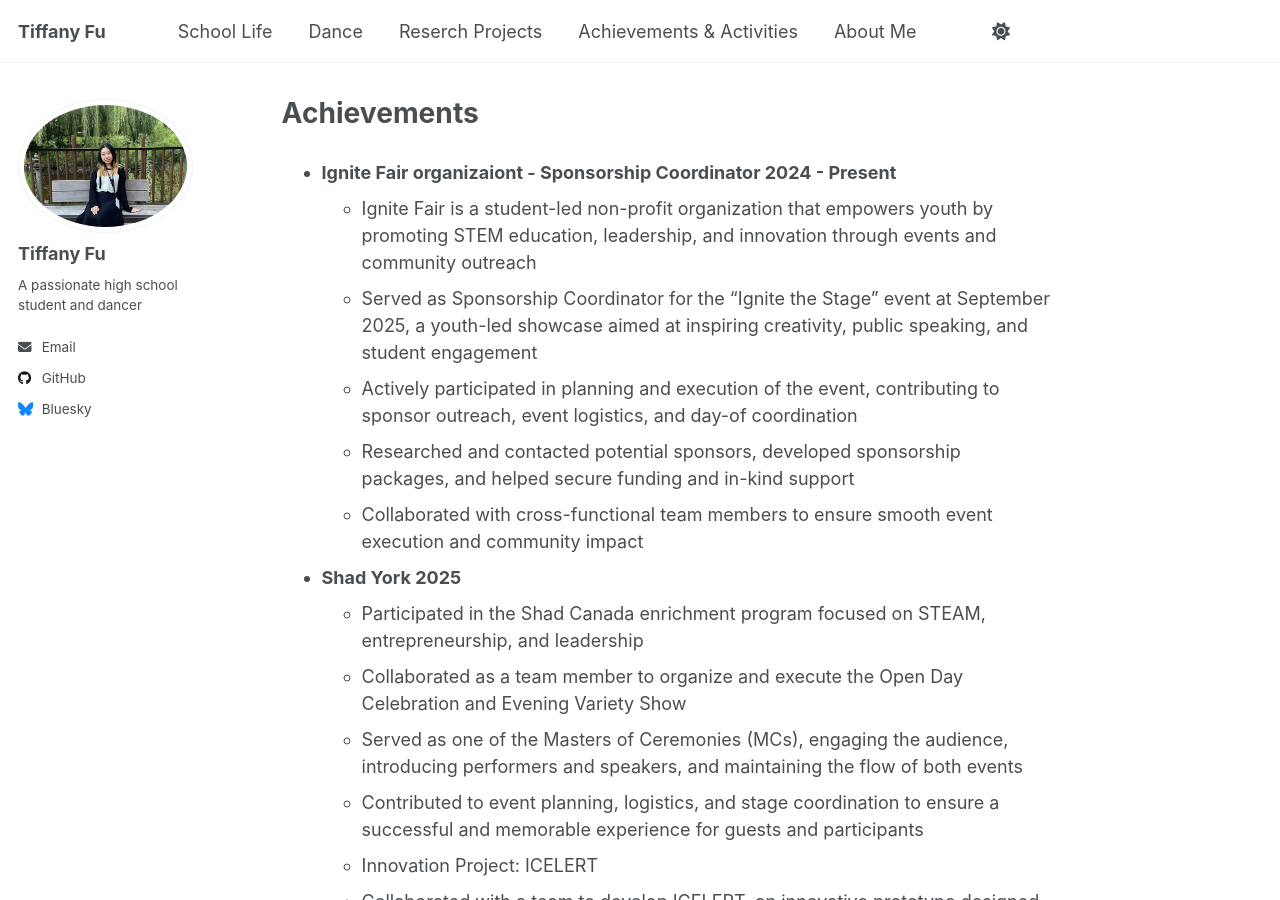
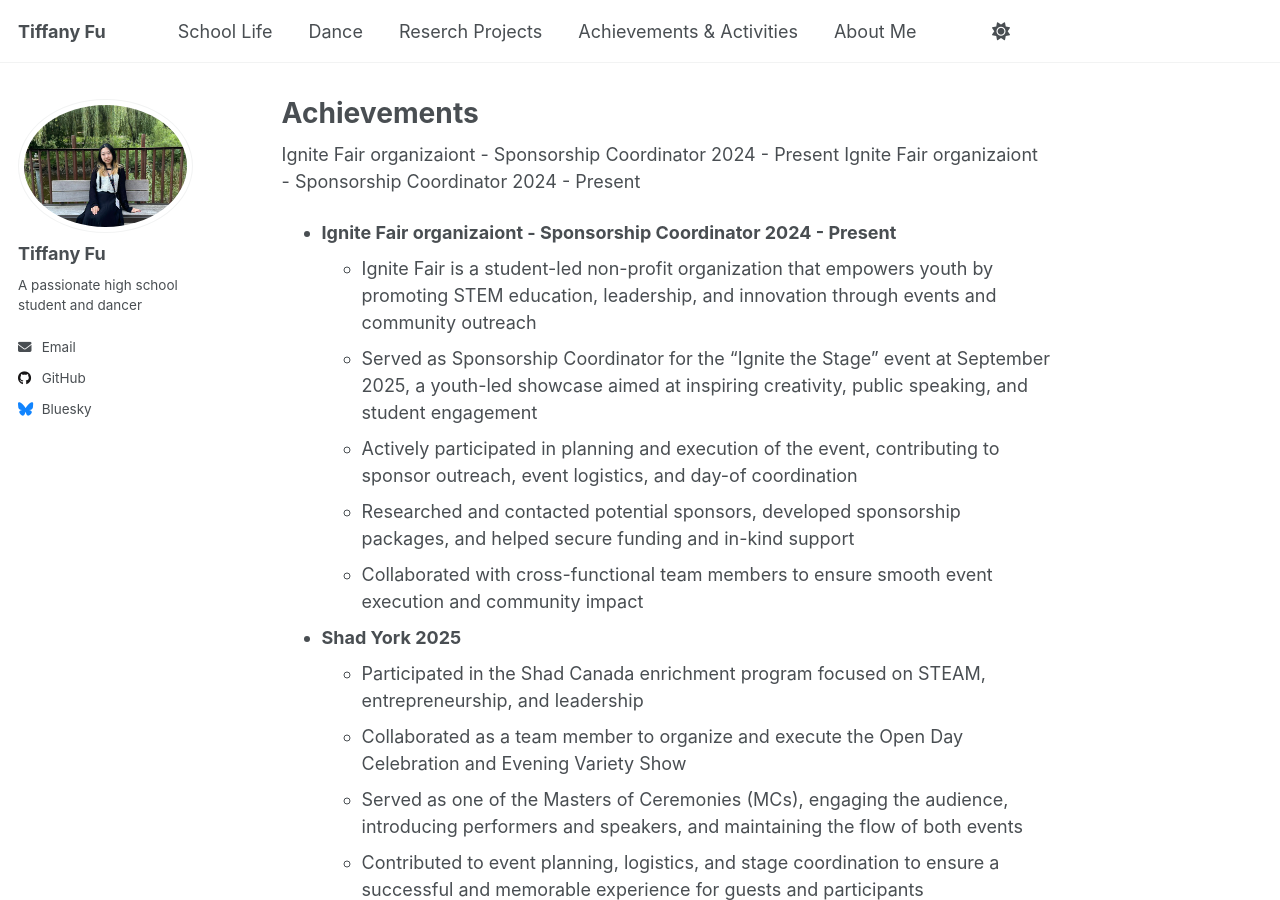
Before and after one commit to TiffanyJTFu/TiffanyFu, a Jekyll site: the page built from _portfolio/Achievements.md, in a window 1280 px wide and 900 px high. Built offline with Jekyll 4.4.1, drawn with Linux system fonts in a browser that asks for light colours; a script that is not in the unit is left out.

Commit message:
Update Achievements.md

```diff
--- a/_portfolio/Achievements.md
+++ b/_portfolio/Achievements.md
@@ -3,6 +3,8 @@ title: "Achievements"
 excerpt: ""
 collection: portfolio
 ---
+Ignite Fair organizaiont - Sponsorship Coordinator 2024 - Present
+Ignite Fair organizaiont - Sponsorship Coordinator 2024 - Present
 
 * **Ignite Fair organizaiont - Sponsorship Coordinator 2024 - Present**
   * Ignite Fair is a student-led non-profit organization that empowers youth by promoting STEM education, leadership, and innovation through events and community outreach
```
